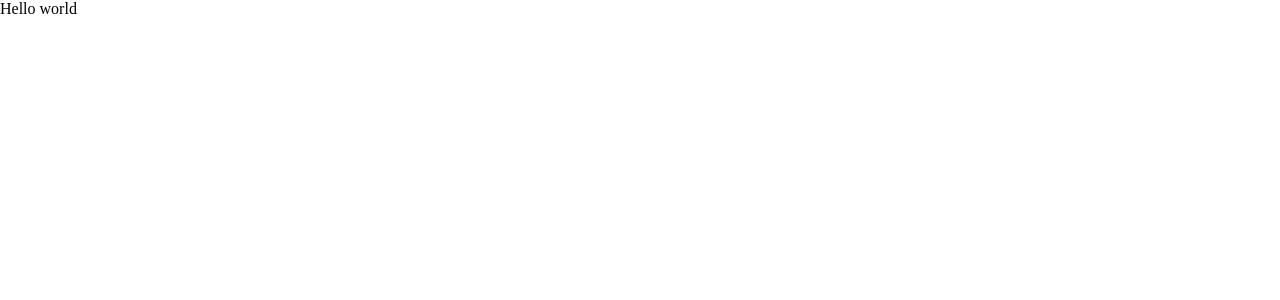
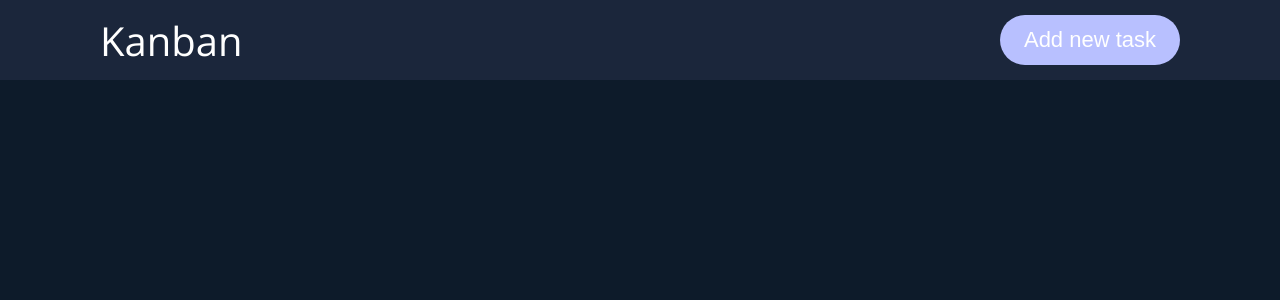
Before and after one commit to FilipKrz03/kanban-board-app-ts, a React (Create React App) app: page / in a window 1280 px wide. Shown: the top 300 px of the page. Built offline with nearby package versions, Linux system fonts and the light colour scheme.

Commit message:
Created header and UI modal

```diff
--- a/public/index.html
+++ b/public/index.html
@@ -28,6 +28,7 @@
   </head>
   <body>
     <noscript>You need to enable JavaScript to run this app.</noscript>
+    <div id="overlays"></div>
     <div id="root"></div>
     <!--
       This HTML file is a template.
--- a/src/App.tsx
+++ b/src/App.tsx
@@ -1,10 +1,10 @@
 import React from 'react';
-
+import Header from './Components/Header/Header';
 
 function App() {
   return (
     <div className="App">
-     Hello world
+     <Header />
     </div>
   );
 }
--- /dev/null
+++ b/src/Components/Header/Header.module.scss
@@ -0,0 +1,25 @@
+@import '../../variables.scss';
+
+.header{
+    background-color: $backround-second;
+    display: flex;
+    flex-direction: row;
+    justify-content: space-between;
+    align-items: center;
+    font-size: $font-xl;
+    height: 80px;
+    width: 100vw;
+    padding: 0em 2.5em;
+
+    .adder{
+        background-color: $backround-third;
+        color: white;
+        width: 180px;
+        height: 50px;
+        font-size: $font-l;
+        border: none;
+        border-radius: $border-radius;
+        outline: none;
+        cursor: pointer;
+    }
+}
--- /dev/null
+++ b/src/Components/Header/Header.tsx
@@ -0,0 +1,14 @@
+import classes from './Header.module.scss';
+
+const Header = () => {
+
+    return(
+        <header className={classes.header}>
+            <span>Kanban</span>
+            <button className={classes.adder}>Add new task</button>
+        </header>
+    )
+
+}
+
+export default Header;
--- /dev/null
+++ b/src/Components/models/children.ts
@@ -0,0 +1,5 @@
+type Props = {
+    children?:React.ReactNode;
+}
+
+export default Props;
--- a/src/Global.scss
+++ b/src/Global.scss
@@ -1,5 +1,14 @@
+@import './variables.scss';
+@import url('https://fonts.googleapis.com/css2?family=Open+Sans:ital,wght@0,400;0,700;1,500&display=swap');
+
 *{
     margin: 0;
     padding: 0;
     box-sizing:border-box;
 }
+
+body{
+    background-color: $backround-color;
+    font-family: 'Open Sans', sans-serif;
+    color: white;
+}
--- /dev/null
+++ b/src/variables.scss
@@ -0,0 +1,7 @@
+$backround-color :#0d1b2a;
+$backround-second:#1b263b;
+$backround-third:#b8c0ff;
+$font-s:15px;
+$font-l:22px;
+$font-xl:40px;
+$border-radius:25px;
```
Also changed, not shown: src/Components/UI/Modal.tsx (added, +35 -0 lines), src/Components/UI/Modal.module.scss (added).
